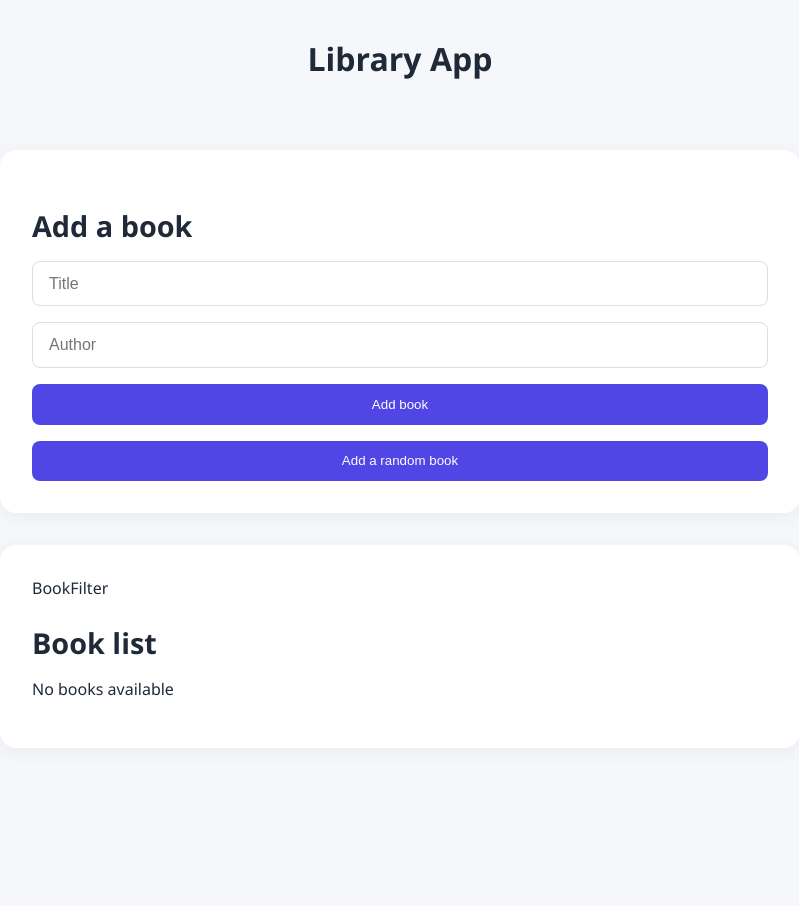
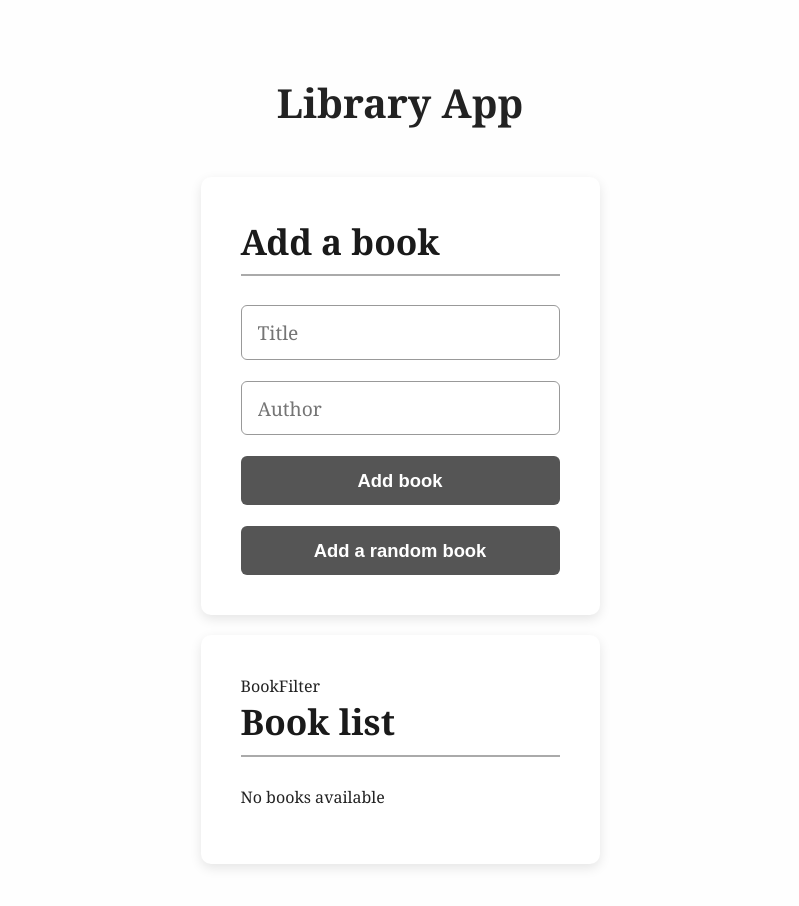
Before and after one commit to DanilZharkovJS/React-Library, a React (Create React App) app in the folder frontend/: page / in a window 1280 px wide. Shown: the top 906 px of the page, without its empty margins (240-1039 px from the left). Before the commit the page ends 800 px from the top, so only its background shows below. Built offline with nearby package versions, Linux system fonts and the light colour scheme.

Commit message:
New styles and a lil refactoring

```diff
--- a/frontend/src/App.css
+++ b/frontend/src/App.css
@@ -1,128 +1,148 @@
 body {
   margin: 0;
-  font-family: 'Segoe UI', sans-serif;
-  background-color: #f5f7fa;
-  color: #1f2937;
+  font-family: 'Georgia', serif;
+  background-color: #fefefe;
+  color: #222;
+  min-height: 100vh;
+  padding: 3rem;
+  display: flex;
   justify-content: center;
+}
+header {
+  justify-self: center;
+  font-size: 20px;
+
+}
+
+.book-container {
+  max-width: 960px;
+  width: 100%;
+  display: flex;
+  gap: 2.5rem;
+}
+
+.book-left-column,
+.book-right-column {
+  margin: 20px;
+  background-color: #fff;
+  padding: 2.5rem;
+  border-radius: 10px;
+  box-shadow: 0 4px 12px rgba(0,0,0,0.1);
+  flex: 1;
+}
+
+.book-left-column {
+  max-width: 350px;
 }
 
 h2 {
-  font-size: 1.8rem;
-  margin-bottom: 1rem;
+  margin-top: 0;
+  font-weight: 700;
+  font-size: 2.2rem;
+  border-bottom: 2px solid #aaa;
+  padding-bottom: 0.6rem;
+  color: #1a1a1a;
 }
-
-button {
-  cursor: pointer;
-  font-weight: 500;
-  border: none;
-  border-radius: 8px;
-  transition: 0.2s;
-}
-
-/* Ввод */
-input {
-  padding: 0.8rem 1rem;
-  border: 1px solid #ddd;
-  border-radius: 8px;
-  font-size: 1rem;
-  width: 100%;
-  box-sizing: border-box;
-}
-.app-header {
-  text-align: center;
-  padding: 1rem 0;
-}
-
-.book-container {
-  display: flex;
-  justify-content: center;
-  padding: 2rem;
-}
-
-.book-container main {
-  display: flex;
-  flex-direction: column;
-  gap: 2rem;
-  width: 100%;
-  max-width: 800px;
-}
-
-
-.book-left-column,
-.book-right-column {
-  background-color: #fff;
-  padding: 2rem;
-  border-radius: 16px;
-  box-shadow: 0 4px 20px rgba(0, 0, 0, 0.05);
-}
-
-
 
 .book-form {
   display: flex;
   flex-direction: column;
-  gap: 1rem;
+  gap: 1.3rem;
+
+}
+
+.book-form input {
+  padding: 0.8rem 1rem;
+  border: 1.5px solid #999;
+  border-radius: 6px;
+  font-size: 1.2rem;
+  font-family: inherit;
+  transition: border-color 0.3s ease;
+}
+
+.book-form input:focus {
+  outline: none;
+  border-color: #444;
 }
 
 .book-form button {
-  padding: 0.8rem 1rem;
-  background-color: #4f46e5;
+  padding: 0.85rem 1.2rem;
+  border: none;
+  background-color: #555;
   color: #fff;
+  border-radius: 6px;
+  cursor: pointer;
+  font-weight: 700;
+  font-size: 1.15rem;
+  transition: background-color 0.25s ease;
 }
 
 .book-form button:hover {
-  background-color: #4338ca;
+  background-color: #333;
 }
 
 ul {
   list-style: none;
-  padding: 0;
+  padding-left: 0;
   margin: 0;
 }
 
 .single-book-container {
   display: flex;
   flex-direction: column;
-  gap: 1rem;
+  gap: 1.3rem;
 }
 
 .book {
-  padding: 1rem;
-  border: 1px solid #e2e8f0;
-  border-radius: 12px;
-  background-color: #fff;
+  display: flex;
+  align-items: center;
+  justify-content: space-between;
+  padding: 1.3rem 1.5rem;
+  border-bottom: 1.5px solid #ddd;
+  font-size: 1.15rem;
+  color: #222;
 }
 
 .book li {
+  flex-grow: 1;
   display: flex;
-  justify-content: space-between;
   align-items: center;
+  gap: 0.6rem;
+  white-space: nowrap;
+  overflow: hidden;
+  text-overflow: ellipsis;
+  max-width: 400px;
+  flex-wrap: wrap;
 }
 
 .actions {
   display: flex;
   align-items: center;
   gap: 1rem;
+  margin: 5px;
 }
 
 .favorite-icon {
-  font-size: 1.5rem;
-  color: #4f46e5;
-  transition: transform 0.2s ease;
+  font-size: 1.6rem;
+  color: #666;
   cursor: pointer;
+  transition: color 0.25s ease;
 }
 
 .favorite-icon:hover {
-  transform: scale(1.2);
+  color: #222;
 }
 
 .actions button {
-  background-color: #ef4444;
-  color: white;
-  padding: 0.6rem 1rem;
+  background-color: #ddd;
+  border: none;
+  padding: 0.5rem 1rem;
+  border-radius: 6px;
   cursor: pointer;
+  font-size: 1.1rem;
+  transition: background-color 0.25s ease;
 }
 
 .actions button:hover {
-  background-color: #dc2626;
+  background-color: #bbb;
 }
--- a/frontend/src/Pages/main/components/BookForm.jsx
+++ b/frontend/src/Pages/main/components/BookForm.jsx
@@ -5,6 +5,7 @@ import { addBook } from '../../../redux/books/actionCreators'
 import Input from '../../../components/Input'
 import Button from '../../../components/Button'
 import booksData from '../data/books.json'
+import bookWithId from '../../../utils/bookWithId'
 
 
 function BookForm() {
@@ -15,13 +16,7 @@ function BookForm() {
   const handleSubmit = (e) => {
     e.preventDefault()
     if (title && author) {
-      const book = {
-        title,
-        author,
-        id: id16(),
-        isFavorite: false,
-      }
-      dispatch(addBook(book))
+      dispatch(addBook(bookWithId({title, author})))
       setTitle('')
       setAuthor('')
     }
@@ -29,29 +24,24 @@ function BookForm() {
   const handleRandomBook = () => {
     const randomIndex = Math.floor(Math.random() * booksData.length)
     const randomBook = booksData[randomIndex]
-    const randomBookWithId = {
-      ...randomBook,
-      id: id16(),
-      isFavorite: false,
-    }
-    dispatch(addBook(randomBookWithId))
+    dispatch(addBook(bookWithId(randomBook)))
   }
 
   return (
-    <div>
-      <div className="book-form-container">
+    <div className="book-form-container">
+      <div>
         <h2>Add a book</h2>
         <form onSubmit={handleSubmit} className="book-form">
           <Input
             placeholder="Title"
-            maxLength={40}
+            maxLength={20}
             type="text"
             value={title}
             onChange={(e) => setTitle(e.target.value)}
           />
           <Input
             placeholder="Author"
-            maxLength={20}
+            maxLength={15}
             type="text"
             value={author}
             onChange={(e) => setAuthor(e.target.value)}
--- /dev/null
+++ b/frontend/src/utils/bookWithId.js
@@ -0,0 +1,10 @@
+import { v4 as uuid } from "uuid"
+function bookWithId(book) {
+  return {
+    ...book,
+    id: uuid(),
+    isFavorite: false,
+  }
+}
+
+export default bookWithId
```
